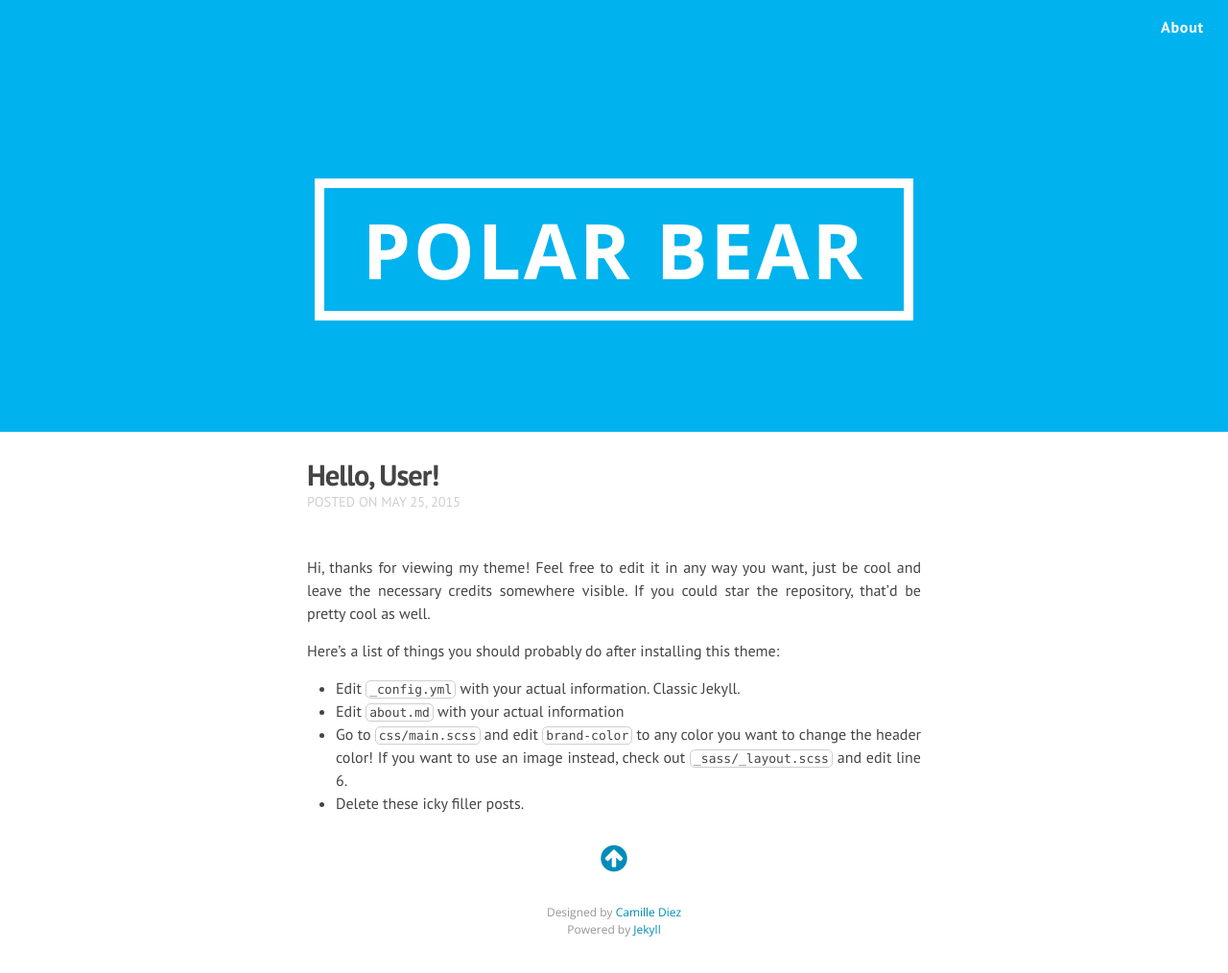
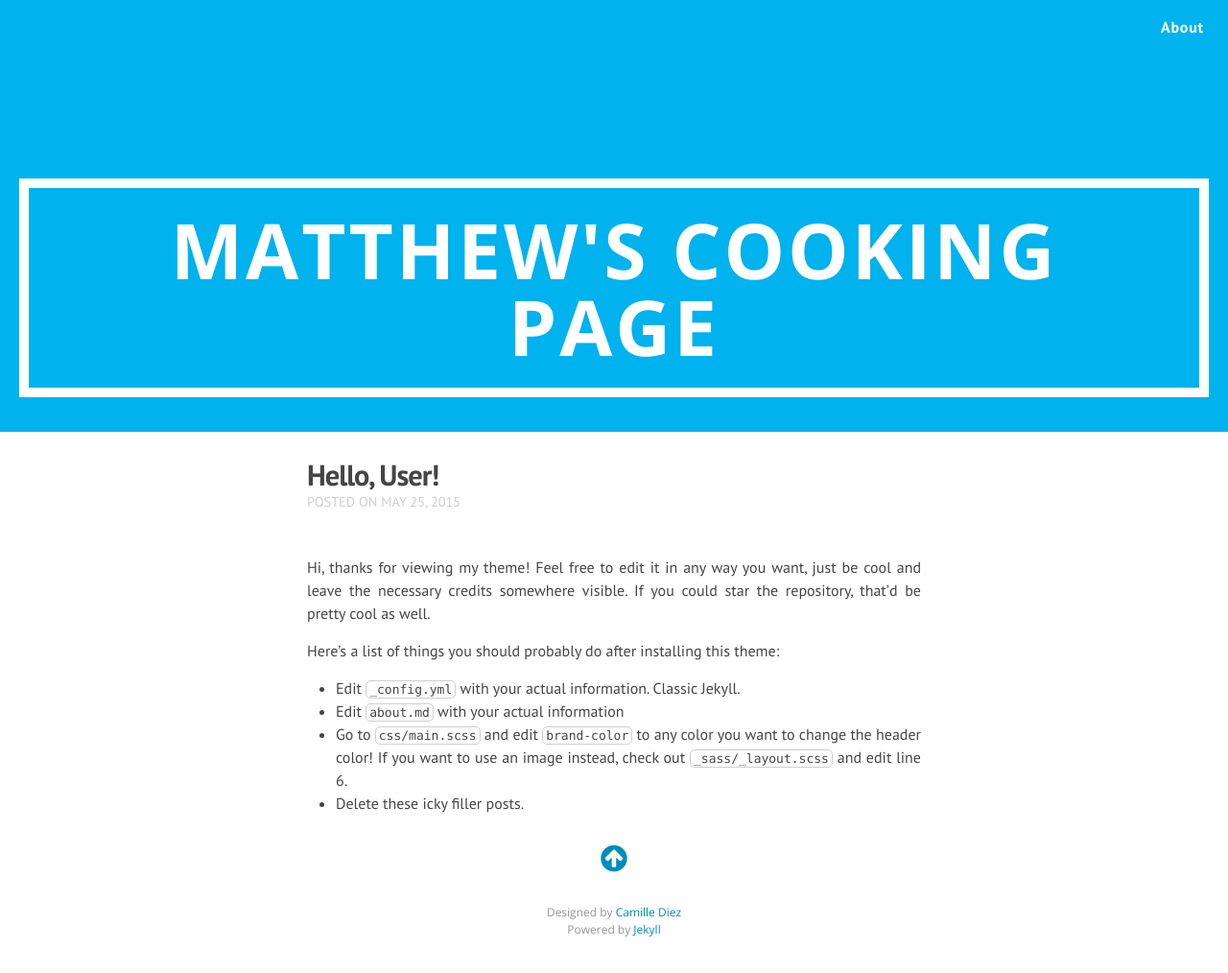
Before and after one commit to MatthewJA/cooking, a Jekyll site: the page built from _posts/2015-05-25-hello.markdown, in a window 1280 px wide. Shown: the whole page at 96% size. Built offline with Jekyll 4.4.1, drawn with Linux system fonts in a browser that asks for light colours; nearby versions of some CDN libraries; Markdown is read by kramdown in place of the engine named in the settings.

Commit message:
Update _config.yml

```diff
--- a/_config.yml
+++ b/_config.yml
@@ -1,16 +1,9 @@
 # Site settings
-title: Polar Bear
+title: Matthew's Cooking Page
 email:
 description: > # this means to ignore newlines until "baseurl:"
-  Jekyll Theme Demo
-baseurl: "" # the subpath of your site, e.g. /blog/
-url: "http://username.github.io" # the base hostname & protocol for your site
-twitter_username: username
-github_username: username
-
-# Build settings
-markdown: redcarpet
-markdown_ext:  markdown,mkdown,mkdn,mkd,md
-
-redcarpet:
-  extensions: ["tables", "autolink", "strikethrough", "space_after_headers", "fenced_code_blocks"]
+  Matthew's Cooking Page
+baseurl: "/cooking/" # the subpath of your site, e.g. /blog/
+url: "https://matthewja.com" # the base hostname & protocol for your site
+twitter_username: indecisivematt
+github_username: matthewja
```
